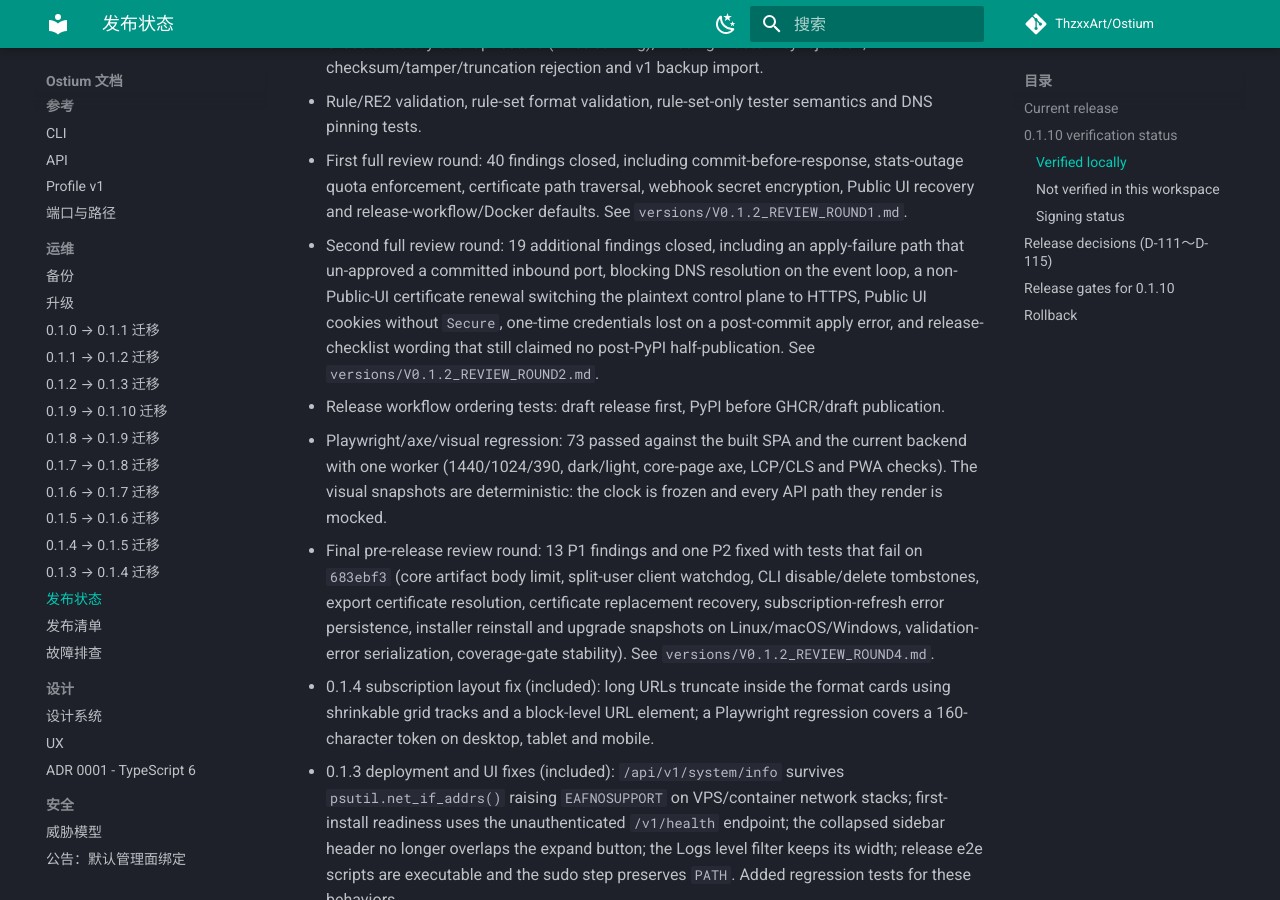
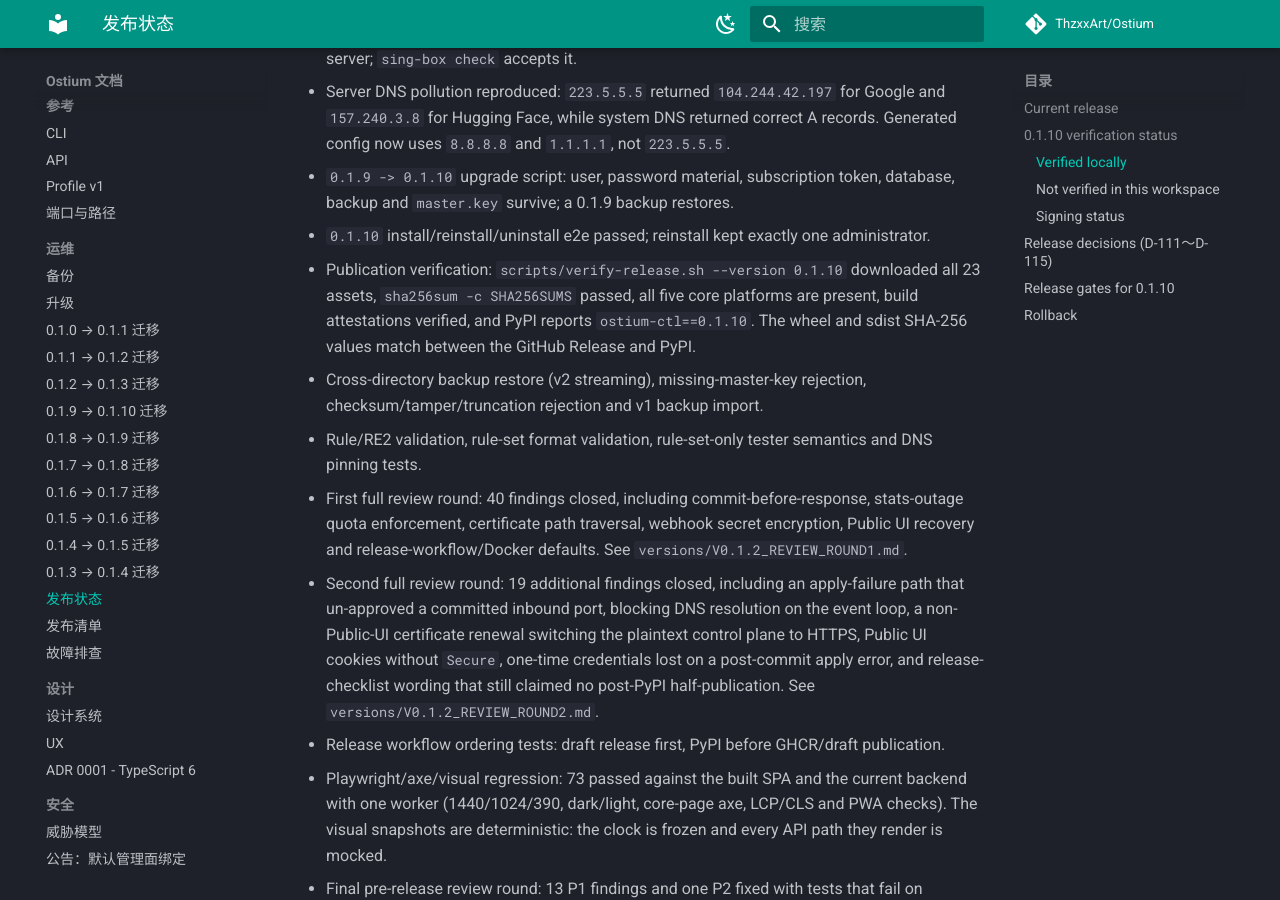
Before and after one commit to ThzxxArt/Ostium, an MkDocs documentation site: the page built from docs/release-status.md, in a window 1280 px wide and 900 px high, scrolled down 2099 px. Built offline with MkDocs 1.6.1 and Material for MkDocs 9.7.7, drawn with Linux system fonts in a browser that asks for light colours; comment, search, counter and statistics services are not loaded; some of the changed text lies outside the part shown.

Commit message:
docs: record the v0.1.10 publication result
Tag 361fa7c, release workflow 43866531455, 23 assets, PyPI wheel/sdist, GHCR amd64/arm64 tags, and the read-only verify-release result. v0.1.9 assets remain unchanged.

```diff
--- a/docs/release-status.md
+++ b/docs/release-status.md
@@ -10,6 +10,11 @@ verified, and what remains an accepted blocker. Version-specific notes live in
 |---|---|
 | Version | **0.1.10** |
 | Status | **Published** |
+| Tag | `v0.1.10` (annotated, commit `361fa7c`) |
+| Assets | GitHub Release `v0.1.10` — 23 assets, marked Latest |
+| PyPI | `ostium-ctl==0.1.10` (wheel + sdist) |
+| GHCR | `0.1.10`, `v0.1.10`, `latest` — linux/amd64 + linux/arm64 |
+| Release workflow | run `43866531455` — success |
 | Previous release | `v0.1.9`, published 2026-11-16 (23 assets, unchanged) |
 | Release type | Server DNS pollution patch; no client reinstall required |
 | Source branch | `main` |
@@ -76,6 +81,11 @@ artifacts.
   token, database, backup and `master.key` survive; a 0.1.9 backup restores.
 - `0.1.10` install/reinstall/uninstall e2e passed; reinstall kept exactly one
   administrator.
+- Publication verification: `scripts/verify-release.sh --version 0.1.10`
+  downloaded all 23 assets, `sha256sum -c SHA256SUMS` passed, all five core
+  platforms are present, build attestations verified, and PyPI reports
+  `ostium-ctl==0.1.10`. The wheel and sdist SHA-256 values match between the
+  GitHub Release and PyPI.
 - Cross-directory backup restore (v2 streaming), missing-master-key rejection,
   checksum/tamper/truncation rejection and v1 backup import.
 - Rule/RE2 validation, rule-set format validation, rule-set-only tester
```
